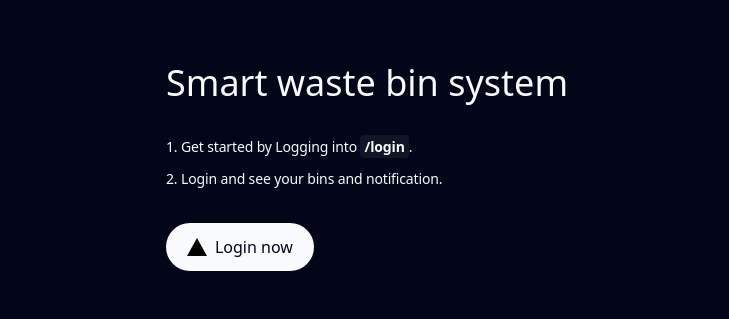
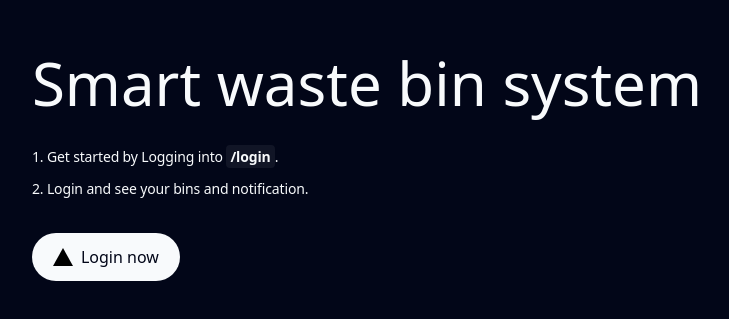
Before and after one commit to Moyin-Olugbenga/smart_wbs, a Next.js app: page / in a window 1280 px wide. Shown: the part 233-552 px from the top of the page, without its empty margins (273-1002 px from the left). Built offline with nearby package versions, Linux system fonts and the light colour scheme.

Commit message:
Pushed smart waste bin system

```diff
--- a/app/page.tsx
+++ b/app/page.tsx
@@ -4,7 +4,7 @@ export default function Home() {
   return (
     <div className="font-sans grid grid-rows-[20px_1fr_20px] items-center justify-items-center min-h-screen p-8 pb-20 gap-16 sm:p-20">
       <main className="flex flex-col gap-[32px] row-start-2 items-center sm:items-start">
-        <h1 className="text-4xl">Smart waste bin system</h1>
+        <h1 className="text-6xl">Smart waste bin system</h1>
         <ol className="font-mono list-inside list-decimal text-sm/6 text-center sm:text-left">
           <li className="mb-2 tracking-[-.01em]">
             Get started by Logging into{" "}
```
